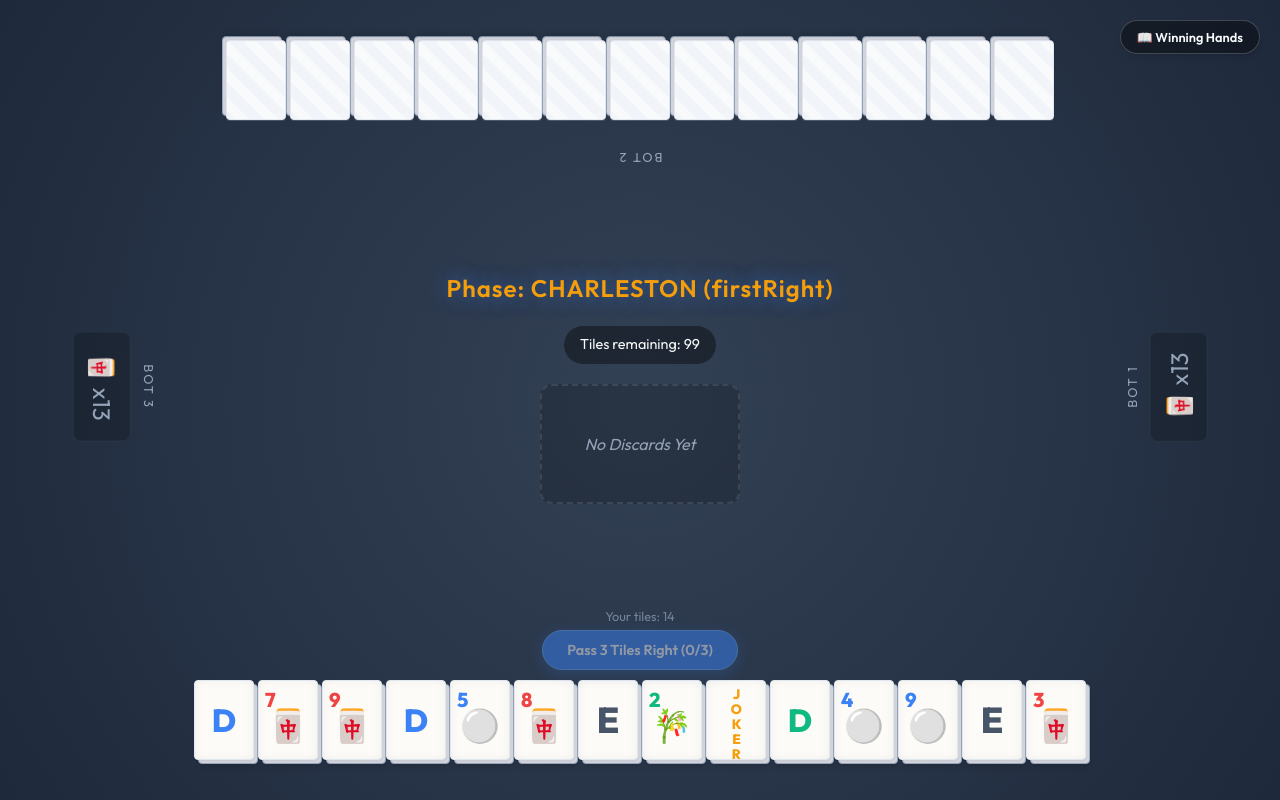
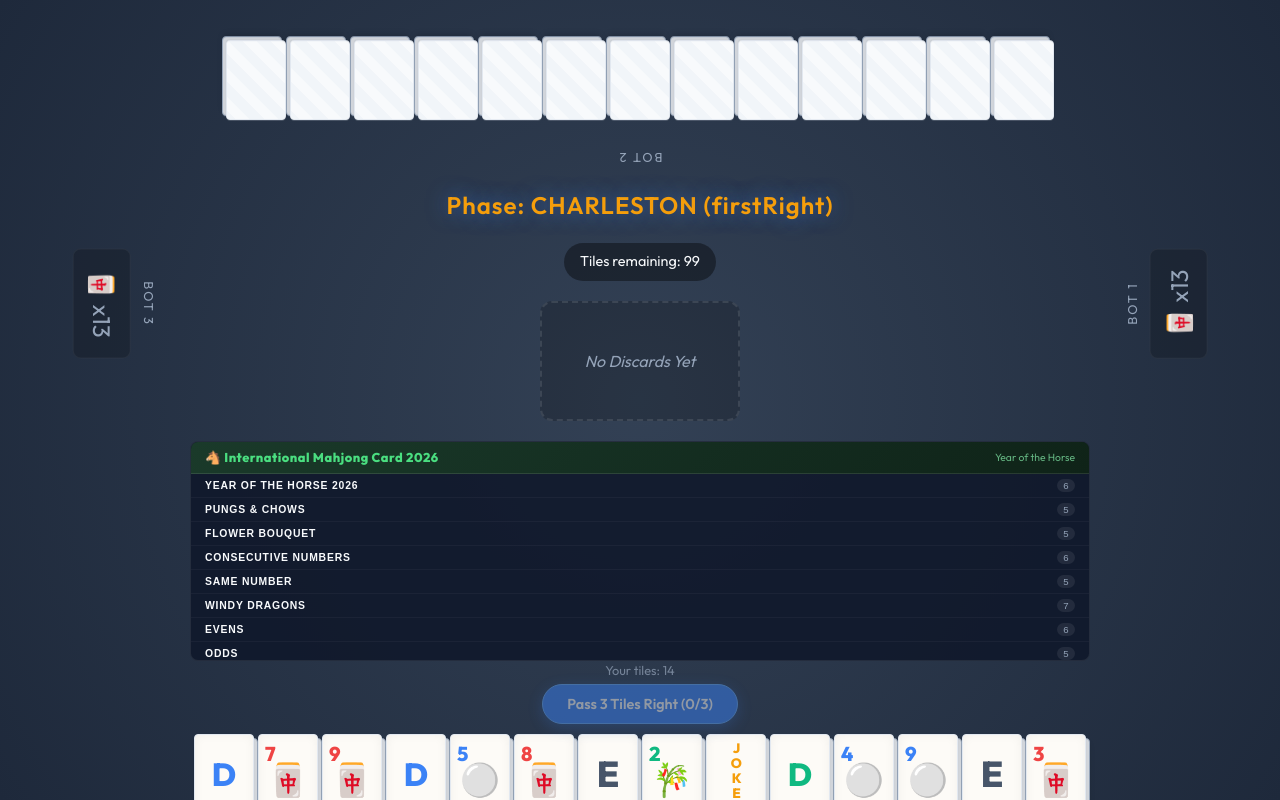
Before and after one commit to nemerson/american-mah-jong, a React (Vite) app: page / in a window 1280 px wide. Built offline with nearby package versions, Linux system fonts and the light colour scheme.

Commit message:
Add International Mahjong Card 2026 with all 53 winning hands as always-visible reference

```diff
--- a/src/components/GameBoard.tsx
+++ b/src/components/GameBoard.tsx
@@ -14,7 +14,6 @@ export const GameBoard: React.FC = () => {
     // Basic state initialization for MVP
     const [gameState, setGameState] = useState<GameState | null>(null);
     const [selectedTileIds, setSelectedTileIds] = useState<string[]>([]);
-    const [showWinningHands, setShowWinningHands] = useState(false);
     const [statusMessage, setStatusMessage] = useState<string | null>(null);
     const isReordering = useRef(false);
 
@@ -177,17 +176,6 @@ export const GameBoard: React.FC = () => {
 
     return (
         <div className="game-board">
-            {showWinningHands && (
-                <WinningHandsReference onClose={() => setShowWinningHands(false)} />
-            )}
-
-            <button
-                className="action-btn reference-btn"
-                onClick={() => setShowWinningHands(true)}
-            >
-                📖 Winning Hands
-            </button>
-
             {/* Top Area: Opponent (Across) */}
             <div className="opponent-across">
                 <div className="player-label">{gameState.players[2].name}</div>
@@ -246,6 +234,7 @@ export const GameBoard: React.FC = () => {
 
             {/* Bottom Area: Human Player */}
             <div className="human-player-area">
+                <WinningHandsReference />
                 <div className="tile-count">Your tiles: {humanPlayer.hand.length}</div>
                 <div className="player-actions">
                     {gameState.phase === 'charleston' ? (
--- a/src/components/WinningHandsReference.css
+++ b/src/components/WinningHandsReference.css
@@ -1,120 +1,144 @@
-.winning-hands-overlay {
-    position: fixed;
-    top: 0;
-    left: 0;
-    width: 100vw;
-    height: 100vh;
-    background: rgba(15, 23, 42, 0.8);
-    backdrop-filter: blur(5px);
-    display: flex;
-    justify-content: center;
-    align-items: center;
-    z-index: 1000;
+.card-reference {
+    width: 100%;
+    max-width: 900px;
+    margin: 0 auto;
+    background: rgba(15, 23, 42, 0.85);
+    border: 1px solid rgba(255, 255, 255, 0.08);
+    border-radius: 8px;
+    overflow: hidden;
+    max-height: 220px;
+    overflow-y: auto;
 }
 
-.winning-hands-modal {
-    background: var(--bg-surface);
-    border: 1px solid rgba(255, 255, 255, 0.1);
-    border-radius: var(--radius-lg);
-    width: 90%;
-    max-width: 600px;
-    max-height: 90vh;
-    overflow-y: auto;
-    box-shadow: 0 25px 50px -12px rgba(0, 0, 0, 0.5);
+.card-header {
+    display: flex;
+    align-items: center;
+    justify-content: space-between;
+    padding: 6px 14px;
+    background: linear-gradient(135deg, #1a3a2a, #0f2318);
+    border-bottom: 1px solid rgba(255, 255, 255, 0.1);
+    position: sticky;
+    top: 0;
+    z-index: 5;
+}
+
+.card-title {
+    font-size: 0.8rem;
+    font-weight: 700;
+    color: #4ade80;
+    letter-spacing: 0.5px;
+}
+
+.card-subtitle {
+    font-size: 0.65rem;
+    color: #86efac;
+    opacity: 0.7;
+}
+
+.card-sections {
     display: flex;
     flex-direction: column;
 }
 
-.modal-header {
-    display: flex;
-    justify-content: space-between;
-    align-items: center;
-    padding: 20px 25px;
-    border-bottom: 1px solid rgba(255, 255, 255, 0.05);
+.card-section {
+    border-bottom: 1px solid rgba(255, 255, 255, 0.04);
 }
 
-.modal-header h2 {
-    margin: 0;
-    font-size: 1.5rem;
-    color: var(--accent-gold);
-    text-transform: uppercase;
-    letter-spacing: 1px;
+.section-toggle {
+    display: flex;
+    align-items: center;
+    justify-content: space-between;
+    width: 100%;
+    padding: 5px 14px;
+    background: transparent;
+    border: none;
+    color: var(--text-primary);
+    font-size: 0.72rem;
+    cursor: pointer;
+    transition: background 0.15s;
+    text-align: left;
 }
 
-.close-btn {
-    background: none;
-    border: none;
-    color: var(--text-secondary);
-    font-size: 2rem;
-    cursor: pointer;
-    line-height: 1;
-    padding: 0;
-    transition: color 0.2s;
+.section-toggle:hover {
+    background: rgba(255, 255, 255, 0.04);
 }
 
-.close-btn:hover {
-    color: var(--text-primary);
+.section-toggle.expanded {
+    background: rgba(74, 222, 128, 0.06);
+    border-left: 2px solid #4ade80;
 }
 
-.modal-content {
-    padding: 25px;
+.section-name {
+    font-weight: 600;
+    text-transform: uppercase;
+    letter-spacing: 0.8px;
+    font-size: 0.65rem;
 }
 
-.intro-text {
+.section-count {
+    background: rgba(255, 255, 255, 0.08);
     color: var(--text-secondary);
-    margin-bottom: 25px;
-    line-height: 1.5;
+    padding: 1px 6px;
+    border-radius: 8px;
+    font-size: 0.6rem;
+    min-width: 18px;
+    text-align: center;
 }
 
-.pattern-card {
+.section-hands {
+    padding: 2px 8px 6px;
     background: rgba(0, 0, 0, 0.2);
-    border: 1px solid rgba(255, 255, 255, 0.05);
-    border-radius: var(--radius-md);
-    padding: 20px;
-    margin-bottom: 20px;
 }
 
-.pattern-card:last-child {
-    margin-bottom: 0;
+.hand-row {
+    display: flex;
+    align-items: center;
+    gap: 8px;
+    padding: 3px 6px;
+    border-radius: 4px;
+    transition: background 0.15s;
 }
 
-.pattern-card h3 {
-    margin: 0 0 10px 0;
-    color: var(--text-primary);
-    font-size: 1.2rem;
+.hand-row:hover {
+    background: rgba(255, 255, 255, 0.04);
 }
 
-.pattern-math {
-    font-family: monospace;
-    font-size: 1.1rem;
-    color: var(--accent-blue);
-    margin-bottom: 10px;
-    background: rgba(59, 130, 246, 0.1);
-    padding: 5px 10px;
-    border-radius: 4px;
-    display: inline-block;
+.hand-number {
+    color: var(--text-secondary);
+    font-size: 0.6rem;
+    min-width: 14px;
+    opacity: 0.5;
 }
 
-.pattern-card p {
-    color: var(--text-secondary);
-    margin: 0 0 15px 0;
+.hand-pattern {
+    flex: 1;
+    font-family: 'Courier New', monospace;
+    font-size: 0.7rem;
+    font-weight: 600;
+    color: #e2e8f0;
+    letter-spacing: 0.5px;
 }
 
-.joker-rules {
-    list-style-type: none;
-    padding: 0;
-    margin: 0;
+.hand-points {
+    font-size: 0.6rem;
+    font-weight: 700;
+    padding: 1px 6px;
+    border-radius: 4px;
+    min-width: 28px;
+    text-align: center;
 }
 
-.joker-rules li {
-    color: var(--text-secondary);
-    margin-bottom: 5px;
-    display: flex;
-    align-items: flex-start;
-    gap: 8px;
-    font-size: 0.9rem;
+.pts-50 {
+    background: rgba(59, 130, 246, 0.2);
+    color: #93c5fd;
 }
 
-.joker-rules li:last-child {
-    margin-bottom: 0;
+.pts-75 {
+    background: rgba(250, 204, 21, 0.15);
+    color: #fde047;
 }
+
+.pts-100 {
+    background: rgba(239, 68, 68, 0.2);
+    color: #fca5a5;
+}
--- a/src/components/WinningHandsReference.tsx
+++ b/src/components/WinningHandsReference.tsx
@@ -1,54 +1,43 @@
-import React from 'react';
+import React, { useState } from 'react';
+import { internationalMahjongCard } from '../engine/cardData';
 import './WinningHandsReference.css';
 
-interface WinningHandsReferenceProps {
-    onClose: () => void;
-}
+export const WinningHandsReference: React.FC = () => {
+    const [expandedSection, setExpandedSection] = useState<string | null>(null);
 
-export const WinningHandsReference: React.FC<WinningHandsReferenceProps> = ({ onClose }) => {
+    const toggleSection = (name: string) => {
+        setExpandedSection(prev => prev === name ? null : name);
+    };
+
     return (
-        <div className="winning-hands-overlay" onClick={onClose}>
-            <div className="winning-hands-modal" onClick={e => e.stopPropagation()}>
-                <div className="modal-header">
-                    <h2>American Mah Jong - Winning Hands</h2>
-                    <button className="close-btn" onClick={onClose}>&times;</button>
-                </div>
-
-                <div className="modal-content">
-                    <p className="intro-text">
-                        For this MVP, a winning Mah Jong hand must consist of exactly <strong>14 tiles</strong> matching one of the following patterns:
-                    </p>
-
-                    <div className="pattern-card">
-                        <h3>1. The Standard Pattern</h3>
-                        <div className="pattern-math">4 + 3 + 3 + 2 + 2 = 14</div>
-                        <p>1 Kong (4), 2 Pungs (3), 2 Pairs (2)</p>
-                        <ul className="joker-rules">
-                            <li>✅ Jokers can complete Kongs and Pungs.</li>
-                            <li>❌ Jokers CANNOT be used in the Pairs.</li>
-                        </ul>
+        <div className="card-reference">
+            <div className="card-header">
+                <span className="card-title">🐴 International Mahjong Card 2026</span>
+                <span className="card-subtitle">Year of the Horse</span>
+            </div>
+            <div className="card-sections">
+                {internationalMahjongCard.map(section => (
+                    <div key={section.name} className="card-section">
+                        <button
+                            className={`section-toggle ${expandedSection === section.name ? 'expanded' : ''}`}
+                            onClick={() => toggleSection(section.name)}
+                        >
+                            <span className="section-name">{section.name}</span>
+                            <span className="section-count">{section.hands.length}</span>
+                        </button>
+                        {expandedSection === section.name && (
+                            <div className="section-hands">
+                                {section.hands.map((hand, i) => (
+                                    <div key={i} className="hand-row">
+                                        <span className="hand-number">{i + 1}</span>
+                                        <span className="hand-pattern">{hand.pattern}</span>
+                                        <span className={`hand-points pts-${hand.points}`}>{hand.points}</span>
+                                    </div>
+                                ))}
+                            </div>
+                        )}
                     </div>
-
-                    <div className="pattern-card">
-                        <h3>2. The Quint Pattern</h3>
-                        <div className="pattern-math">5 + 4 + 3 + 2 = 14</div>
-                        <p>1 Quint (5), 1 Kong (4), 1 Pung (3), 1 Pair (2)</p>
-                        <ul className="joker-rules">
-                            <li>✅ Jokers are REQUIRED for a Quint (since there are only 4 naturals in the deck).</li>
-                            <li>✅ Jokers can complete Kongs and Pungs.</li>
-                            <li>❌ Jokers CANNOT be used in the Pair.</li>
-                        </ul>
-                    </div>
-
-                    <div className="pattern-card">
-                        <h3>3. The Pairs Pattern</h3>
-                        <div className="pattern-math">2 + 2 + 2 + 2 + 2 + 2 + 2 = 14</div>
-                        <p>7 Pairs (2 identical tiles each)</p>
-                        <ul className="joker-rules">
-                            <li>❌ Jokers are <strong>strictly forbidden</strong> in this hand.</li>
-                        </ul>
-                    </div>
-                </div>
+                ))}
             </div>
         </div>
     );
--- /dev/null
+++ b/src/engine/cardData.ts
@@ -0,0 +1,112 @@
+// International Mahjong Card 2026 — Year of the Horse
+// All 53 winning hands across 9 sections
+
+export interface CardHand {
+    pattern: string;
+    description: string;
+    points: number;
+}
+
+export interface CardSection {
+    name: string;
+    hands: CardHand[];
+}
+
+export const internationalMahjongCard: CardSection[] = [
+    {
+        name: 'Year of the Horse 2026',
+        hands: [
+            { pattern: 'NEWS 2026 DDD DDD', description: 'Any 3 suits', points: 50 },
+            { pattern: '222 000 2222 6666', description: 'Any 3 suits', points: 50 },
+            { pattern: 'FFFF 22 0000 22 66', description: 'Any 2 suits, pairs of 2\'s same suit', points: 50 },
+            { pattern: '222 00 222 66 66 66', description: 'Any 3 suits', points: 50 },
+            { pattern: 'FF 2026 FF DDD DDD', description: 'Any 3 suits', points: 75 },
+            { pattern: 'NEWS 2026 2026 DD', description: 'Any 3 suits', points: 100 },
+        ]
+    },
+    {
+        name: 'Pungs & Chows',
+        hands: [
+            { pattern: 'FF 222 222 222 DDD', description: 'Any 3 suits, pungs any same even no., any dragon', points: 50 },
+            { pattern: '111 222 333 444 NN', description: 'Any 2 suits, any 4 consec. nos, pair of any wind', points: 50 },
+            { pattern: 'FF 000 123 444 567', description: 'Any 7 consec. nos, any 3 suits', points: 75 },
+            { pattern: 'FFF 123 456 789 NN', description: 'Any 3 suits, pair of any wind', points: 75 },
+            { pattern: '123 D NEWS 456 D DD', description: 'Any 3 suits, chows any 6 consec. nos, pair opp. dragons', points: 100 },
+        ]
+    },
+    {
+        name: 'Flower Bouquet',
+        hands: [
+            { pattern: 'FFF 1111 FFF DD DD', description: 'Any 3 suits, kong any no., pairs opp. dragons', points: 50 },
+            { pattern: 'FFFF 111 2026 999', description: 'Any 3 suits', points: 50 },
+            { pattern: 'F 22 F 44 F 66 F 8888', description: 'Any 3 suits, 2\'s and 8\'s same suit', points: 75 },
+            { pattern: 'FFF 11 2345678 99', description: 'Any 1 or 2 suits', points: 75 },
+            { pattern: 'FF 123456789 D FF', description: 'Any 1 suit, matching dragon', points: 100 },
+        ]
+    },
+    {
+        name: 'Consecutive Numbers',
+        hands: [
+            { pattern: '1123 1111 D 1111 D', description: 'Any 3 consec. nos, pair any no. in run, kongs match pair', points: 50 },
+            { pattern: 'FFFF 11 222 333 44', description: 'Any 2 suits, any 4 consec. nos', points: 50 },
+            { pattern: '11 22 333444 5555', description: 'Any 1 or 2 suits, any 5 consec. nos', points: 50 },
+            { pattern: '112 112233 112233', description: 'Any 3 suits, any 3 consec. nos', points: 50 },
+            { pattern: '111 23 44 11 23 444', description: 'Any 2 suits, any 4 consec. nos', points: 75 },
+            { pattern: 'NEWS 11 22 33 44 55', description: 'Any 2 suits, any 5 consec. nos', points: 100 },
+        ]
+    },
+    {
+        name: 'Same Number',
+        hands: [
+            { pattern: 'FFFF 111 DD 111 DD', description: 'Any 2 suits', points: 50 },
+            { pattern: '111 1111 111 NNNN', description: 'Any 3 suits, any wind', points: 50 },
+            { pattern: 'FFF 1111 FFF 1111', description: 'Any 2 suits', points: 50 },
+            { pattern: 'FF 11 FF FF NNNN', description: 'Any 2 suits, pairs any same no., kong any wind', points: 75 },
+            { pattern: 'FF 11 D 11 D 11 D 11 D', description: 'Any 1 suit', points: 100 },
+        ]
+    },
+    {
+        name: 'Windy Dragons',
+        hands: [
+            { pattern: 'NNN EEE WWW SSS 11', description: '1 suit, pair any no.', points: 50 },
+            { pattern: 'FFFF 1111 DDD DDD', description: 'Any 3 suits, any no., pungs opp. dragons', points: 50 },
+            { pattern: 'EEE WWW 111 111 DD', description: 'Any 3 suits, any same odd no.', points: 50 },
+            { pattern: 'NNN SSS 222 222 DD', description: 'Any 3 suits, any same even no.', points: 50 },
+            { pattern: 'NEWS 1111 2222 DD', description: 'Any 2 suits, any 2 consec. nos', points: 50 },
+            { pattern: 'NN EE WW SS DDD DDD', description: 'Any 2 suits, any 6 consec. nos', points: 75 },
+            { pattern: 'NEWS 123 NEWS 456', description: 'Any 2 suits', points: 100 },
+        ]
+    },
+    {
+        name: 'Evens',
+        hands: [
+            { pattern: '222 4444 6666 888', description: 'Any 2 suits', points: 50 },
+            { pattern: 'FF 222 444 666 888', description: 'Any 1 or 3 suits', points: 50 },
+            { pattern: 'FFFF 2222 444 66 8', description: 'Any 1 or 3 suits', points: 50 },
+            { pattern: '2222 NEWS 222 222', description: 'Any 3 suits, any same even no.', points: 50 },
+            { pattern: 'FF 2468 DD 222', description: 'Any 3 suits, pungs any same even no.', points: 75 },
+            { pattern: 'FF 2468 2468 2468', description: 'Any 3 suits', points: 100 },
+        ]
+    },
+    {
+        name: 'Odds',
+        hands: [
+            { pattern: 'FF 1 D 333 55 777 9 D', description: 'Any 3 suits', points: 50 },
+            { pattern: '1111 33 55 77 99999', description: 'Any 1 or 3 suits', points: 50 },
+            { pattern: 'FFF 1111 3333 DDD', description: 'Any 3 suits, kongs any odd consec. nos.', points: 50 },
+            { pattern: 'FFF 111 33 55 77 99', description: 'Any 3 suits', points: 75 },
+            { pattern: '11 3 5 77 11 3 5 77 DD', description: 'Any 3 suits', points: 100 },
+        ]
+    },
+    {
+        name: 'Lucky Eights',
+        hands: [
+            { pattern: '111 8888 111 8888', description: 'Any 2 suits', points: 50 },
+            { pattern: 'FF 2222 + 6666 = 8888', description: 'Any 3 suits', points: 50 },
+            { pattern: 'FF 3333 + 5555 = 8888', description: 'Any 3 suits', points: 50 },
+            { pattern: '8888 DDD 8888 DDD', description: 'Any 2 suits, matching dragons', points: 50 },
+            { pattern: 'FF 22+66−88 DDD DDD', description: 'Any 3 suits', points: 75 },
+            { pattern: 'FF 11+77−88 22+66−88', description: 'Any 2 suits', points: 100 },
+        ]
+    },
+];
```
